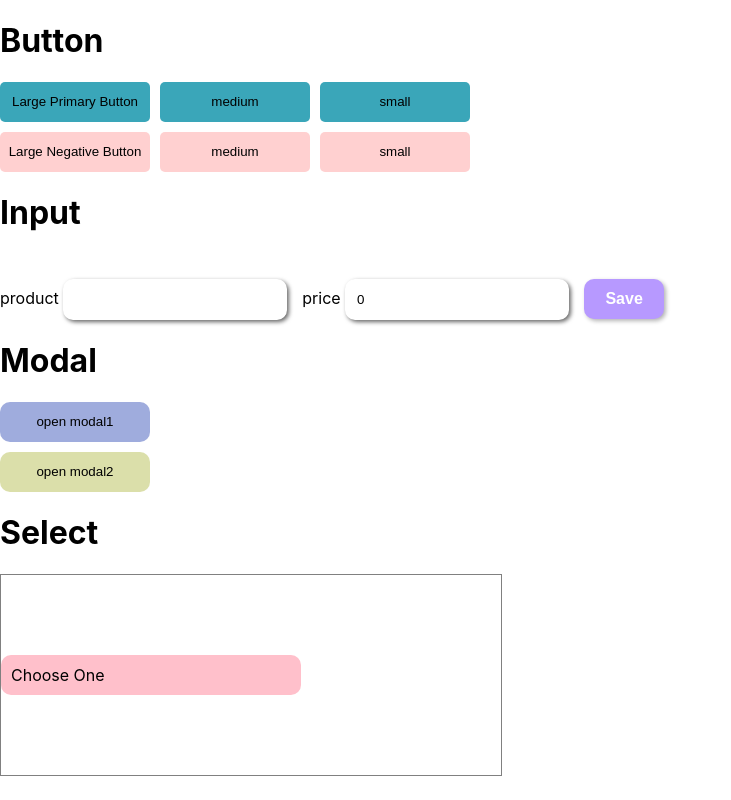
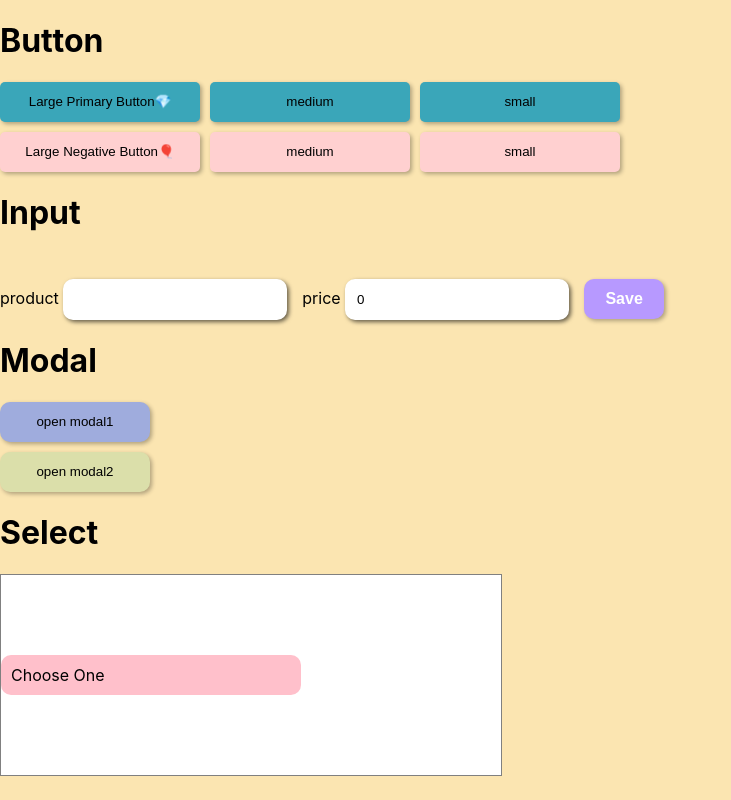
Before and after one commit to Passionhruit/Level3, a React (Create React App) app: page / in a window 1280 px wide. Shown: the whole page, without its empty margins (0-731 px from the left). Built offline with nearby package versions, Linux system fonts and the light colour scheme.

Commit message:
add globalstyle

```diff
--- a/src/App.js
+++ b/src/App.js
@@ -4,6 +4,7 @@ import Button from "./components/Button";
 import Input from "./components/Input";
 import Modal from "./components/Modal";
 import Dropdown from "./components/Dropdown";
+import GlobalStyle from "./GlobalStyle";
 
 function App() {
   // Input
@@ -19,6 +20,7 @@ function App() {
 
   return (
     <>
+      <GlobalStyle />
       <Button />
       <Input
         product={product}
--- /dev/null
+++ b/src/GlobalStyle.jsx
@@ -0,0 +1,14 @@
+import { createGlobalStyle } from "styled-components";
+
+const GlobalStyle = createGlobalStyle`
+    body {
+        background-color: #fbe5b1;
+    }
+    a {
+        text-decoration: none;
+        color: inherit;
+    }
+
+`;
+
+export default GlobalStyle;
--- a/src/components/Button.jsx
+++ b/src/components/Button.jsx
@@ -2,29 +2,38 @@ import React from "react";
 import { styled } from "styled-components";
 
 const PriBtn = styled.button`
-  width: 150px;
+  width: 200px;
   height: 40px;
   background-color: #3aa6b9;
   border-style: none;
   margin-right: 10px;
   border-radius: 5px;
+  box-shadow: 2px 2px 4px rgba(0, 0, 0, 0.3);
   cursor: pointer;
+
+  &:hover {
+    border: 1px solid white;
+  }
 `;
 
 const NegBtn = styled.button`
   margin-top: 10px;
-  width: 150px;
+  width: 200px;
   height: 40px;
   background-color: #ffd0d0;
   border-style: none;
   margin-right: 10px;
   border-radius: 5px;
+  box-shadow: 2px 2px 4px rgba(0, 0, 0, 0.3);
   cursor: pointer;
+  &:hover {
+    border: 1px solid white;
+  }
 `;
 
 function Button() {
-  const btnList = ["Large Primary Button", "medium", "small"];
-  const btnList2 = ["Large Negative Button", "medium", "small"];
+  const btnList = ["Large Primary Button💎", "medium", "small"];
+  const btnList2 = ["Large Negative Button🎈", "medium", "small"];
   return (
     <div>
       {" "}
--- a/src/components/Dropdown.jsx
+++ b/src/components/Dropdown.jsx
@@ -8,6 +8,7 @@ const Container = styled.div`
   height: 200px;
   border: 1px solid gray;
   overflow: visible;
+  background-color: white;
 `;
 
 const StDrop = styled.div`
--- a/src/components/Modal.jsx
+++ b/src/components/Modal.jsx
@@ -9,6 +9,7 @@ const Btn1 = styled.button`
   background-color: #9facdd;
   border-radius: 10px;
   border-style: none;
+  box-shadow: 2px 2px 4px rgba(0, 0, 0, 0.3);
   cursor: pointer;
   &:hover {
     border: 1.5px solid gray;
@@ -59,6 +60,7 @@ const Btn2 = styled.button`
   background-color: #dbdfaa;
   border-radius: 10px;
   border-style: none;
+  box-shadow: 2px 2px 4px rgba(0, 0, 0, 0.3);
   cursor: pointer;
   &:hover {
     border: 1.5px solid gray;
```
